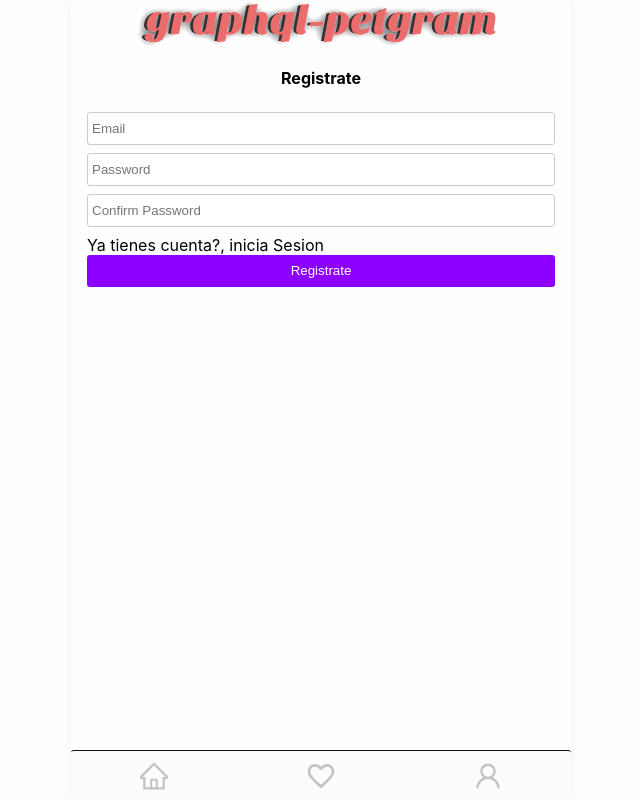
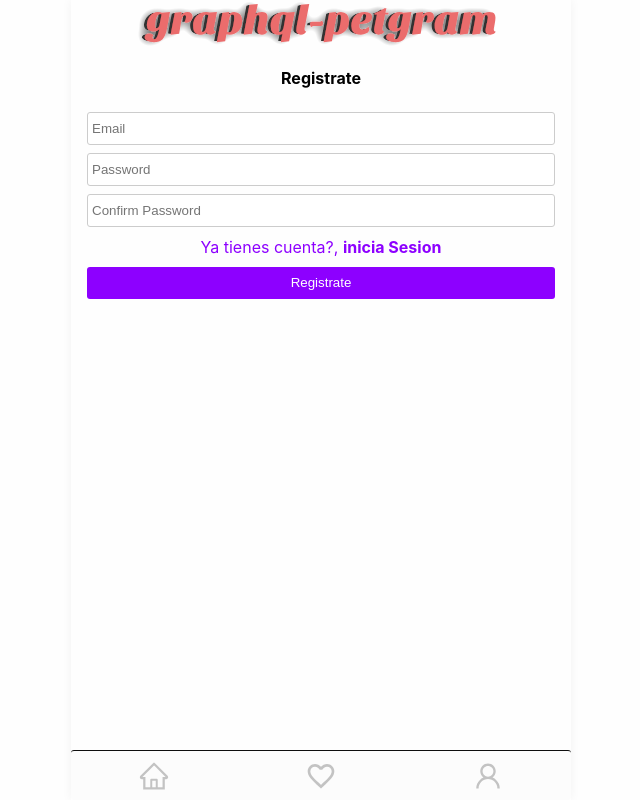
Before and after one commit to armanddevelop/react-advance-graphql, a React app: page /not-register in a window 1280 px wide. Shown: the whole page, without its empty margins (319-959 px from the left). Built offline with nearby package versions, Linux system fonts and the light colour scheme.

Commit message:
mutations to register user

```diff
--- a/src/Components/UserForm/index.jsx
+++ b/src/Components/UserForm/index.jsx
@@ -1,7 +1,6 @@
 import React from "react";
-import { Link } from "react-router-dom";
 import { useInputsData } from "../../Hooks/useInputsData";
-import { Form, Input, Button, Header } from "./styles";
+import { Form, Input, Button, Header, DivAnchor } from "./styles";
 
 export const UserForm = ({
     submitForm,
@@ -11,6 +10,17 @@ export const UserForm = ({
     isRegister,
 }) => {
     const { dataInput, setDataInput } = useInputsData(initialState);
+    const kindAnchor =
+        title === "Registrate" ? (
+            <a onClick={() => setRegister(!isRegister)}>
+                Ya tienes cuenta?, <b>inicia Sesion</b>
+            </a>
+        ) : (
+            <a onClick={() => setRegister(!isRegister)}>
+                No tienes cuenta?,
+                <b>Registrate</b>
+            </a>
+        );
     const handleSubmit = (e) => {
         e.preventDefault();
         submitForm(dataInput);
@@ -57,9 +67,7 @@ export const UserForm = ({
                         }
                     />
                 )}
-                <a onClick={() => setRegister(!isRegister)}>
-                    Ya tienes cuenta?, inicia Sesion
-                </a>
+                <DivAnchor>{kindAnchor}</DivAnchor>
                 <Button>{title}</Button>
             </Form>
         </>
--- a/src/Components/UserForm/styles.js
+++ b/src/Components/UserForm/styles.js
@@ -28,3 +28,9 @@ export const Header = styled.h2`
   font-weight: 500px;
   padding: 8px 0px;
 `;
+
+export const DivAnchor = styled.div`
+  text-align: center;
+  margin: 10px;
+  color: #8d00ff;
+`;
--- /dev/null
+++ b/src/Hooks/useRegisterUser.js
@@ -0,0 +1,41 @@
+import { gql, useMutation } from "@apollo/client";
+import { useState, useEffect } from "react";
+
+const REGISTER = gql`
+  mutation singup($input: UserCredentials!) {
+    signup(input: $input)
+  }
+`;
+
+export const useRegisterUser = () => {
+  const [register, { loading: mutationLoading, error: mutationError }] =
+    useMutation(REGISTER);
+  const [dataUser, setDataUser] = useState({});
+  const [response, setResponse] = useState(null);
+  try {
+    useEffect(() => {
+      const { email, password } = dataUser;
+      const postRegister = async () => {
+        if (email && password) {
+          const variables = { input: { email, password } };
+          const userRegister = await register({
+            variables,
+          });
+          if (userRegister) {
+            setResponse(userRegister);
+          }
+        }
+      };
+      postRegister();
+    }, [dataUser, response]);
+  } catch (error) {
+    console.error("[erroruseRegisterUser]: ", error);
+  }
+
+  return {
+    setDataUser,
+    response,
+    mutationLoading,
+    mutationError,
+  };
+};
--- a/src/Pages/NotRegister.jsx
+++ b/src/Pages/NotRegister.jsx
@@ -2,13 +2,19 @@ import React, { useContext } from "react";
 import { useNavigate } from "react-router-dom";
 import { UserForm } from "../Components/UserForm";
 import { AppContext } from "../Context";
+import { useRegisterUser } from "../Hooks/useRegisterUser";
+
 export const NotRegister = () => {
     const { activeAuth, isRegister, setRegister } = useContext(AppContext);
+    const { setDataUser, response } = useRegisterUser();
     const navigate = useNavigate();
     const submitForm = (infoData) => {
         console.log("esto vale infoDAta ", infoData);
-        activeAuth();
-        navigate("/user");
+        setDataUser(infoData);
+        if (response) {
+            activeAuth();
+            navigate("/user");
+        }
     };
     return (
         <>
@@ -16,7 +22,11 @@ export const NotRegister = () => {
                 <UserForm
                     submitForm={submitForm}
                     title={"Registrate"}
-                    initialState={{ name: "", password: "" }}
+                    initialState={{
+                        email: "",
+                        password: "",
+                        confirmPassword: "",
+                    }}
                     setRegister={setRegister}
                     isRegister={isRegister}
                 />
@@ -25,7 +35,7 @@ export const NotRegister = () => {
                     submitForm={submitForm}
                     title={"Iniciar Sesion"}
                     initialState={{
-                        name: "",
+                        email: "",
                         password: "",
                         confirmPassword: "",
                     }}
```
